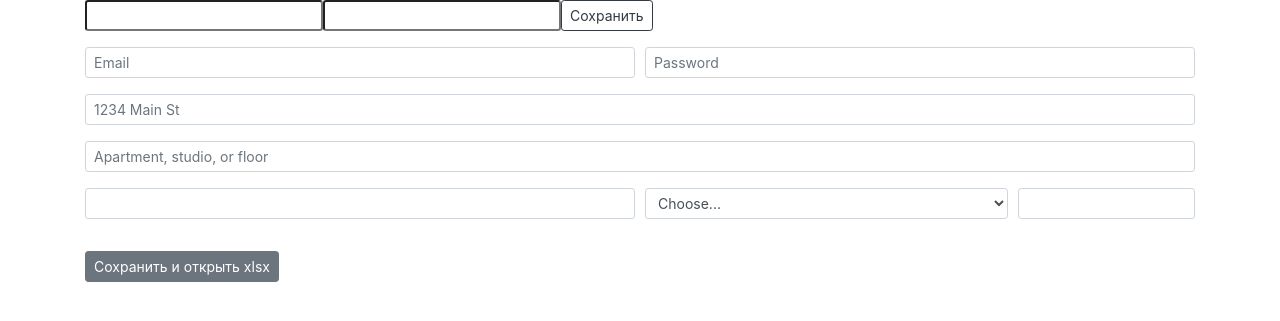
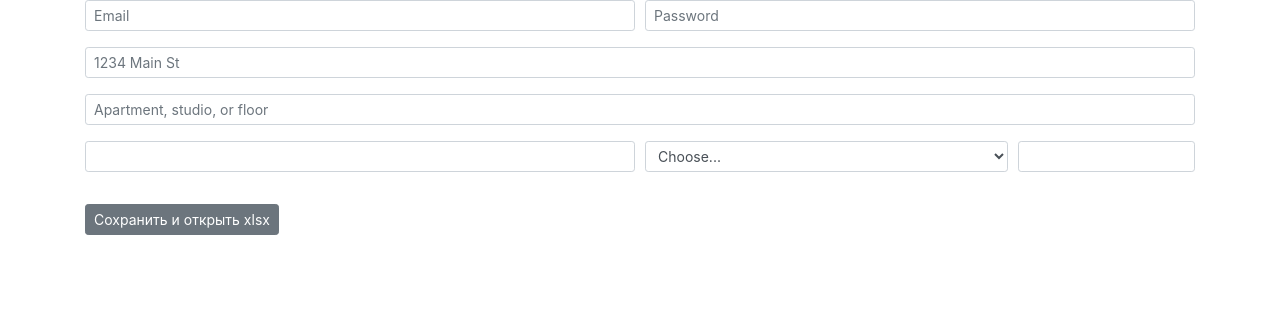
Before and after one commit to Nekr137/visa_app, a Django app: page / in a window 1280 px wide. Shown: the top 321 px of the page. Run offline with Django 3.2, Linux system fonts and the light colour scheme; data that the repository does not hold is empty; some libraries are stand-ins or nearby versions.

Commit message:
Хочу оствить одну форму

```diff
--- a/templates/index.html
+++ b/templates/index.html
@@ -7,19 +7,20 @@
     <link rel="stylesheet" href="{% static '/css/bootstrap.min.css'%}" type="text/css">
 </head>
 <body class="container">
-    <form method="POST" action="create/" class="form-horizontal">
-        {% csrf_token %}
-        <div class="input-group">
-            <input type="text" aria-label="First name" class="form-control-sm" name="name">
-            <input type="text" aria-label="Last name" class="form-control-sm" name="age">
-            <input type="submit" class="btn btn-outline-dark btn-sm" value="Сохранить" >
-        </div>
+    <!--<form method="POST" action="create/" class="form-horizontal">-->
+        <!---->
+        <!--<div class="input-group">-->
+            <!--<input type="text" aria-label="First name" class="form-control-sm" name="name">-->
+            <!--<input type="text" aria-label="Last name" class="form-control-sm" name="age">-->
+            <!--<input type="submit" class="btn btn-outline-dark btn-sm" value="Сохранить" >-->
+        <!--</div>-->
 
-    </form>
+    <!--</form>-->
 
-    <p></p><p></p><p></p>
+
 
     <form>
+        {% csrf_token %}
         <div class="form-row">
             <div class="form-group col-md-6 ">
                 <input type="email" class="form-control form-control-sm" id="inputEmail4" placeholder="Email">
```
